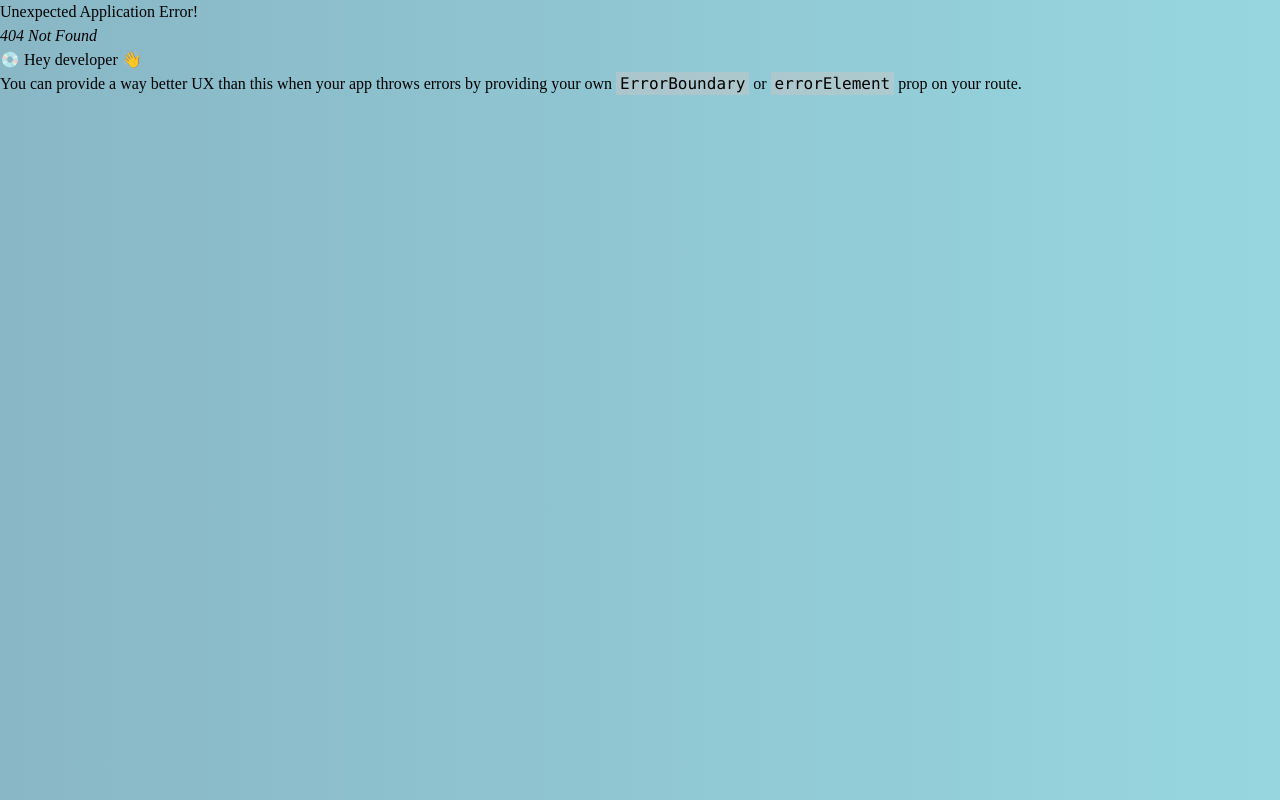
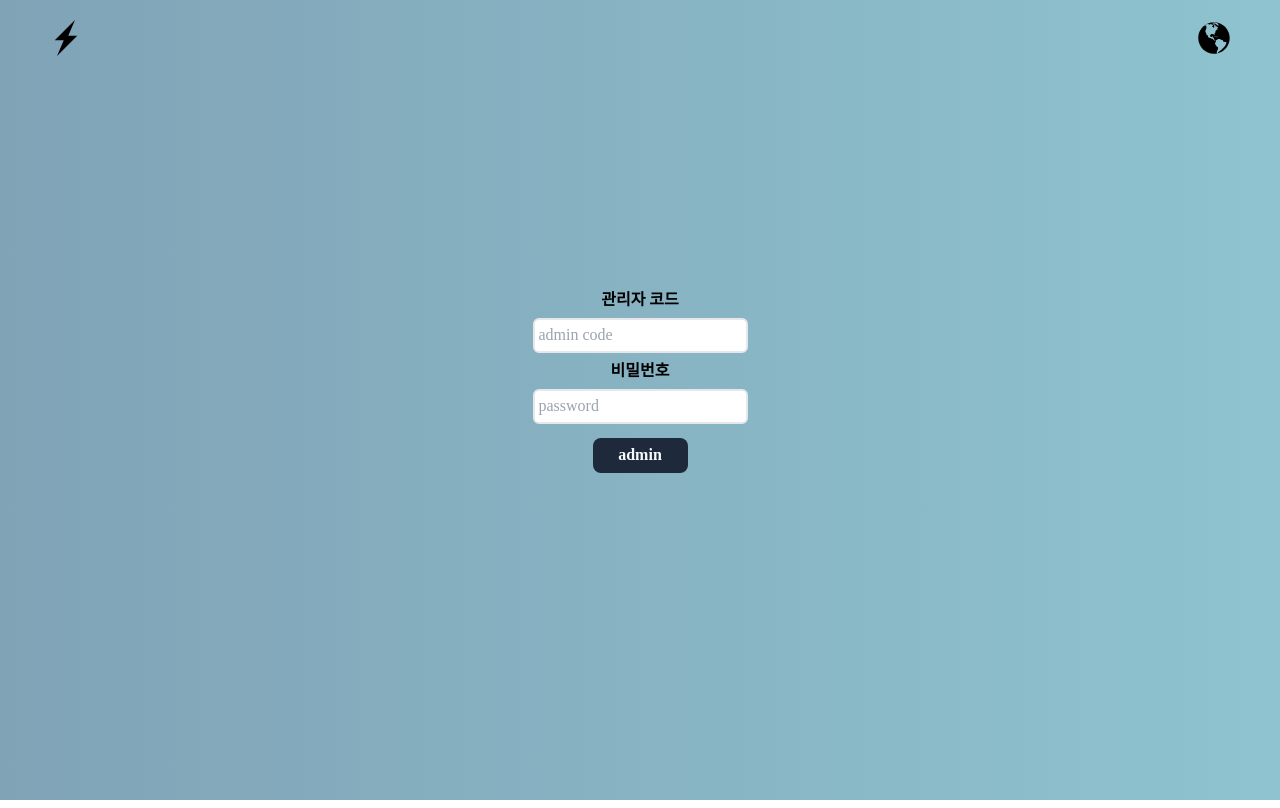
Before and after one commit to Goyka/myWeb, a React (Vite) app: page /admin in a window 1280 px wide. Before the commit this address had no page. Built offline with nearby package versions, Linux system fonts and the light colour scheme; a web font is replaced by a local one.

Commit message:
관리자 권한, 텍스트 에디터 기초 구현

```diff
--- a/src/components/Modal.tsx
+++ b/src/components/Modal.tsx
@@ -1,15 +1,22 @@
+import { Link } from "react-router-dom";
+
 const Modal = ({ modalHandler }: any) => {
   return (
     <div className="fixed inset-0 flex items-center justify-center bg-black bg-opacity-20">
-      <div className="bg-white text-gray-800 rounded-lg flex flex-col gap-1 justify-center items-center p-[20px] w-[300px] h-[200px] font-semibold">
-        <span className="text-[19px] font-semibold">infomation.</span>
+      <div className="bg-white text-gray-800 rounded-lg flex flex-col gap-1 items-center px-[20px] w-[345px] h-[235px] font-semibold">
+        <Link to={"/admin"}>
+          <span className="text-gray-500 rounded-lg text-xs cursor-pointer">
+            ❋
+          </span>
+        </Link>
+        <span className="text-[19px] font-semibold -mt-2 mb-2">infomation</span>
         <span className="text-sm">📩 → gim.goya@gmail.com</span>
         <span className="text-sm">📞 → +82 1043312680</span>
         <span className="text-sm">
           <a href="https://github.com/Goyka">⚙️ → github</a>
         </span>
         <button
-          className="bg-slate-500 w-[63px] h-[31px] text-white rounded-lg px-1 text-sm mt-3"
+          className="bg-slate-500 w-[63px] h-[31px] text-white rounded-lg px-1 text-sm mt-3 cursor-pointer"
           onClick={() => modalHandler()}
         >
           close
--- /dev/null
+++ b/src/pages/AddPost.tsx
@@ -0,0 +1,51 @@
+import { useEffect } from "react";
+import { useNavigate } from "react-router-dom";
+
+const AddPost = () => {
+  const navigate = useNavigate();
+  const token = sessionStorage.getItem("adminKey");
+  useEffect(() => {
+    if (!token) {
+      navigate("/");
+    }
+  }, []);
+  return (
+    <div className="bg-slate-50 rounded-xl w-[98vw] h-[87vh] flex-col mx-2 p-5 mt-2 max-tablet:w-[96vw] max-mobile:mr-2 max-mobile:w-[92vw]">
+      <div className="flex flex-col gap-2 items-center justify-center">
+        <div className="flex items-center gap-2 mb-2">
+          <button className="bg-slate-200 text-slate-800 font-medium w-[65px] h-[35px] mt-2 rounded-full">
+            project
+          </button>
+          <button className="bg-slate-200 text-slate-800 font-medium w-[65px] h-[35px] mt-2 rounded-full">
+            study
+          </button>
+        </div>
+        <input
+          type="text"
+          id="title"
+          placeholder=" title"
+          className="w-[80vw] h-[35px] border-2 rounded-md font-medium"
+        />
+        <div className="flex w-[80vw] h-[40px] gap-2 text-xl items-center px-1">
+          <span className="bg-slate-200 w-[33px] h-[33px] rounded-xl text-center items-center">
+            🔗
+          </span>
+          <span className="bg-slate-200 w-[33px] h-[33px] rounded-xl text-center items-center">
+            📷
+          </span>
+        </div>
+        <textarea
+          name="content"
+          id="content"
+          placeholder=" content"
+          className="w-[80vw] h-[60vh] border-2 rounded-md font-medium"
+        />
+        <button className="bg-slate-800 text-slate-50 font-semibold w-[95px] h-[35px] mt-2 rounded-lg">
+          post
+        </button>
+      </div>
+    </div>
+  );
+};
+
+export default AddPost;
--- /dev/null
+++ b/src/pages/Admin.tsx
@@ -0,0 +1,58 @@
+import { useEffect, useState } from "react";
+import { useNavigate } from "react-router-dom";
+
+const Admin = () => {
+  const [adminCode, setAdminCode] = useState("");
+  const [password, setPassword] = useState("");
+  const navigate = useNavigate();
+  const adminKey = "n6QFVfs74YDiUrW38Fzb";
+
+  useEffect(() => {
+    const token = sessionStorage.getItem("adminKey");
+    if (token) {
+      navigate("/");
+    }
+  }, []);
+
+  const loginHandler = (e: React.MouseEvent<HTMLButtonElement>) => {
+    e.preventDefault();
+    if (adminCode === "goyka" && password === "220605") {
+      sessionStorage.setItem("adminKey", adminKey);
+    } else {
+      alert("잘못 된 접근입니다. 메인 페이지로 안내합니다.");
+      navigate("/");
+    }
+    setAdminCode("");
+    setPassword("");
+  };
+  return (
+    <div className="flex flex-col justify-center items-center h-[77vh] gap-1.5 font-semibold">
+      <label htmlFor="id">관리자 코드</label>
+      <input
+        type="text"
+        className="w-[215px] h-[35px] border-2 rounded-md font-medium"
+        value={adminCode}
+        onChange={(e) => setAdminCode(e.target.value)}
+        id="id"
+        placeholder=" admin code"
+      />
+      <label htmlFor="password">비밀번호</label>
+      <input
+        type="password"
+        className="w-[215px] h-[35px] border-2 rounded-md font-medium"
+        value={password}
+        onChange={(e) => setPassword(e.target.value)}
+        id="password"
+        placeholder=" password"
+      />
+      <button
+        onClick={loginHandler}
+        className="bg-slate-800 text-slate-50 font-semibold w-[95px] h-[35px] mt-2 rounded-lg"
+      >
+        admin
+      </button>
+    </div>
+  );
+};
+
+export default Admin;
--- a/src/pages/Home.tsx
+++ b/src/pages/Home.tsx
@@ -1,6 +1,8 @@
 import { Link } from "react-router-dom";
 
 const Home = () => {
+  const token = sessionStorage.getItem("adminKey");
+
   return (
     <div className="h-[100vh] grid-2 flex justify-around">
       <div className="bg-transparent text-slate-800 rounded-2xl rounded-l-none w-[20vw] mx-2 p-7 flex-col text-left text-[19px] font-semibold max-tablet:text-[19px] max-tablet:w-[20vw] max-mobile:text-[13px] max-mobile:w-[13vw] max-mobile:p-1">
@@ -13,8 +15,17 @@ const Home = () => {
           </a>
         </div>
         <Link to={"/study"}>study</Link>
+        {!token ? (
+          <></>
+        ) : (
+          <div>
+            <Link to={"/post"}>
+              <span className="font-semibold text-xl">⚑</span>
+            </Link>
+          </div>
+        )}
       </div>
-      <div className="bg-slate-100 rounded-xl w-[90vw] h-[87vh] flex-col text-center mx-2 mr-7 p-5 mt-2 max-mobile:mr-2 max-mobile:w-[97vw]">
+      <div className="bg-slate-50 rounded-xl w-[90vw] h-[87vh] flex-col text-center mx-2 mr-7 p-5 mt-2 max-mobile:mr-2 max-mobile:w-[97vw]">
         Body
       </div>
     </div>
--- a/src/pages/Proj.tsx
+++ b/src/pages/Proj.tsx
@@ -1,6 +1,8 @@
 import { Link } from "react-router-dom";
 
 const Proj = () => {
+  const token = sessionStorage.getItem("adminKey");
+
   return (
     <div className="h-[100vh] grid-2 flex justify-around">
       <div className="bg-transparent text-slate-800 rounded-2xl rounded-l-none w-[20vw] mx-2 p-7 flex-col text-left text-[19px] font-semibold max-tablet:text-[19px] max-tablet:w-[20vw] max-mobile:text-[13px] max-mobile:w-[13vw] max-mobile:p-1">
@@ -13,8 +15,17 @@ const Proj = () => {
           </a>
         </div>
         <Link to={"/study"}>study</Link>
+        {!token ? (
+          <></>
+        ) : (
+          <div>
+            <Link to={"/post"}>
+              <span className="font-semibold text-xl">⚑</span>
+            </Link>
+          </div>
+        )}
       </div>
-      <div className="bg-slate-100 rounded-xl w-[90vw] h-[87vh] flex-col text-center mx-2 mr-7 mt-2 p-5 max-mobile:mr-2 max-mobile:w-[97vw]">
+      <div className="bg-slate-50 rounded-xl w-[90vw] h-[87vh] flex-col text-center mx-2 mr-7 mt-2 p-5 max-mobile:mr-2 max-mobile:w-[97vw]">
         Project
       </div>
     </div>
--- a/src/pages/Study.tsx
+++ b/src/pages/Study.tsx
@@ -1,6 +1,8 @@
 import { Link } from "react-router-dom";
 
 const Study = () => {
+  const token = sessionStorage.getItem("adminKey");
+
   return (
     <div className="h-[100vh] grid-2 flex justify-around">
       <div className="bg-transparent text-slate-800 rounded-2xl rounded-l-none w-[20vw] mx-2 p-7 flex-col text-left text-[19px] font-semibold max-tablet:text-[19px] max-tablet:w-[20vw] max-mobile:text-[13px] max-mobile:w-[13vw] max-mobile:p-1">
@@ -13,8 +15,17 @@ const Study = () => {
           </a>
         </div>
         <Link to={"/study"}>study</Link>
+        {!token ? (
+          <></>
+        ) : (
+          <div>
+            <Link to={"/post"}>
+              <span className="font-semibold text-xl">⚑</span>
+            </Link>
+          </div>
+        )}
       </div>
-      <div className="bg-slate-100 rounded-xl w-[90vw] h-[87vh] flex-col text-center mx-2 mr-7 mt-2 p-5 max-mobile:mr-2 max-mobile:w-[97vw]">
+      <div className="bg-slate-50 rounded-xl w-[90vw] h-[87vh] flex-col text-center mx-2 mr-7 mt-2 p-5 max-mobile:mr-2 max-mobile:w-[97vw]">
         Study
       </div>
     </div>
```
Also changed, not shown: src/Router.tsx (+10 -0 lines), 1 other file (tests, documents, lock files or other folders).
